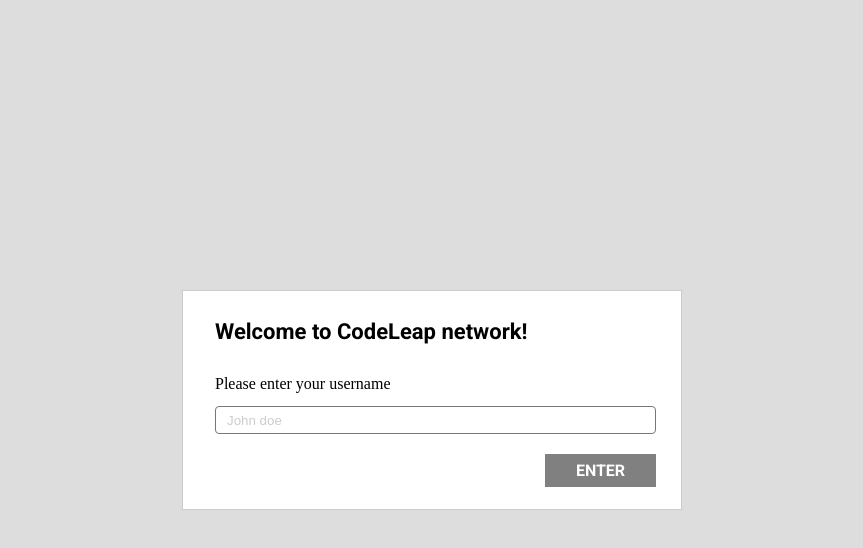
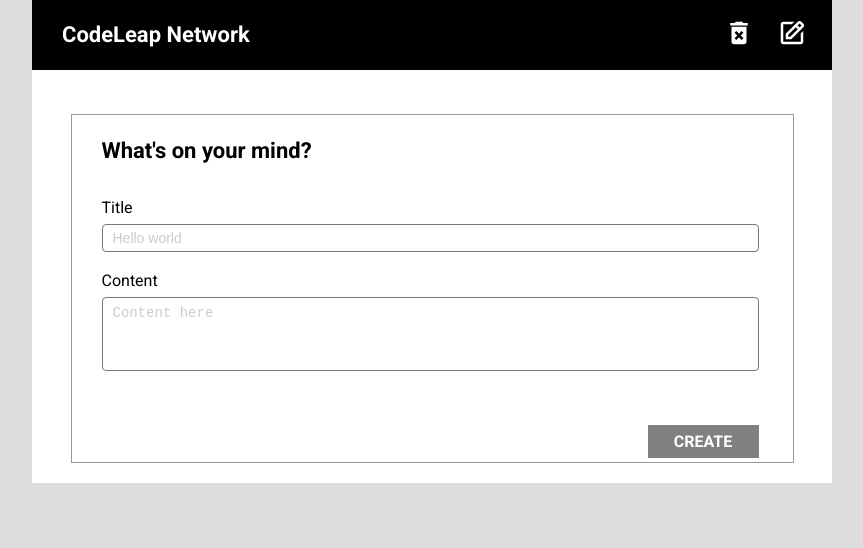
Before and after one commit to VTramon/Desafio-CodeLeap, a React (Create React App) app: page /app in a window 1280 px wide. Shown: the top 548 px of the page, without its empty margins (208-1071 px from the left). Built offline with nearby package versions, Linux system fonts and the light colour scheme.

Commit message:
created the container to add the messages

```diff
--- a/src/App.tsx
+++ b/src/App.tsx
@@ -1,9 +1,10 @@
-import { SignUpModal } from './SignUpModal'
+import { MainScreen } from './components/MainScreen'
 
 function App() {
   return (
     <div className="App">
-      <SignUpModal />
+      {/* <SignUpModal /> */}
+      <MainScreen />
     </div>
   )
 }
--- /dev/null
+++ b/src/components/CreateMessage/index.tsx
@@ -0,0 +1,60 @@
+/* eslint-disable react-hooks/exhaustive-deps */
+import { useEffect, useState } from 'react'
+import styles from './styles.module.scss'
+
+type CreateMessageProps = {
+  title: string
+  setTitle: (value: string) => void
+  message: string
+  setMessage: (value: string) => void
+}
+
+export const CreateMessage: React.FC<CreateMessageProps> = ({
+  message,
+  setMessage,
+  title,
+  setTitle,
+}) => {
+  const [isTheButtonDisabled, setIsTheButtonDisabled] = useState(true)
+  const handleIfTheButtonIsDisabled = () => {
+    if (message !== '' && title !== '') {
+      setIsTheButtonDisabled(false)
+    } else {
+      setIsTheButtonDisabled(true)
+    }
+  }
+
+  useEffect(() => {
+    handleIfTheButtonIsDisabled()
+  }, [message, title])
+  return (
+    <div className={styles.container}>
+      <h2>What's on your mind?</h2>
+
+      <form className={styles.form}>
+        <h3>Title</h3>
+        <input
+          onChange={(e) => {
+            setTitle(e.target.value)
+          }}
+          value={title}
+          type="text"
+          placeholder="Hello world"
+        />
+
+        <h3>Content</h3>
+        <textarea
+          onChange={(e) => {
+            setMessage(e.target.value)
+          }}
+          value={message}
+          placeholder="Content here"
+        />
+
+        <button disabled={isTheButtonDisabled} type="submit">
+          CREATE
+        </button>
+      </form>
+    </div>
+  )
+}
--- a/src/SignUpModal/styles.module.scss
+++ b/src/components/CreateMessage/styles.module.scss
@@ -1,39 +1,57 @@
-.modal {
+.container {
   display: flex;
   flex-direction: column;
-  padding: 28px 25px 23px 32px;
-  background: #ffffff;
-  border: 1px solid #cccccc;
-  width: 500px;
-  height: 220px;
+
+  width: 723px;
+  height: 349px;
+
+  padding: 23px 34px 29px 30px;
+  margin-top: 44px;
+
+  border: 1px solid #999999;
 
   h2 {
-    margin-bottom: 30px;
-  }
-
-  p {
-    margin-bottom: 13px;
+    text-align: start;
+    margin-bottom: 34px;
   }
 }
 
-.modal_form {
+.form {
   display: flex;
   flex-direction: column;
   align-items: flex-end;
 
+  h3 {
+    width: 100%;
+    margin-bottom: 7px;
+  }
+
+  textarea,
   input {
-    height: 28px;
     width: 100%;
-    background: #ffffff;
+
     border: 1px solid #777777;
     border-radius: 4px;
-
-    margin-bottom: 20px;
-    padding-left: 11px;
+    padding-left: 10px;
+    margin-bottom: 19px;
 
     &::placeholder {
       color: #cccccc;
+
+      font-size: 14px;
+      line-height: 16px;
     }
+  }
+
+  input {
+    height: 28px;
+  }
+
+  textarea {
+    width: 100%;
+    height: 74px;
+    resize: none;
+    padding-top: 7px;
   }
 
   button {
@@ -49,8 +67,11 @@
     width: 111px;
     height: 33px;
 
+    margin-top: 35px;
+
     &:disabled {
       background-color: gray;
+      cursor: auto;
     }
   }
 }
--- /dev/null
+++ b/src/components/Header/index.tsx
@@ -0,0 +1,25 @@
+import { DeleteIcon, EditIcon } from '../Icons'
+import styles from './styles.module.scss'
+
+type HeaderProps = {
+  title: string
+  location?: 'form'
+}
+
+export const Header: React.FC<HeaderProps> = ({ title, location }) => {
+  return (
+    <header data-location={location} className={styles.header}>
+      <h2>{title}</h2>
+      {location === undefined && (
+        <div>
+          <button>
+            <DeleteIcon />
+          </button>
+          <button>
+            <EditIcon />
+          </button>
+        </div>
+      )}
+    </header>
+  )
+}
--- /dev/null
+++ b/src/components/Header/styles.module.scss
@@ -0,0 +1,23 @@
+.header [data-location='form'] {
+  padding: 27px 37px;
+  height: 80px;
+}
+
+.header {
+  display: flex;
+  justify-content: space-between;
+  align-items: center;
+  padding: 0 25px 0 30px;
+  height: 70px;
+  width: 100%;
+
+  background-color: black;
+  color: white;
+
+  button {
+    width: 30px;
+    height: 30px;
+    margin-left: 23px;
+    background-color: inherit;
+  }
+}
--- /dev/null
+++ b/src/components/Icons/index.tsx
@@ -0,0 +1,37 @@
+export const EditIcon = () => {
+  return (
+    <svg
+      width="30"
+      height="30"
+      viewBox="0 0 30 30"
+      fill="none"
+      xmlns="http://www.w3.org/2000/svg"
+    >
+      <path
+        d="M8.75 21.2663L14.2662 21.2475L26.3062 9.3225C26.7787 8.85 27.0387 8.2225 27.0387 7.555C27.0387 6.8875 26.7787 6.26 26.3062 5.7875L24.3237 3.805C23.3787 2.86 21.73 2.865 20.7925 3.80125L8.75 15.7288V21.2663V21.2663ZM22.5562 5.5725L24.5425 7.55125L22.5462 9.52875L20.5637 7.5475L22.5562 5.5725ZM11.25 16.7713L18.7875 9.305L20.77 11.2875L13.2337 18.7513L11.25 18.7575V16.7713Z"
+        fill="white"
+      />
+      <path
+        d="M6.25 26.25H23.75C25.1288 26.25 26.25 25.1288 26.25 23.75V12.915L23.75 15.415V23.75H10.1975C10.165 23.75 10.1313 23.7625 10.0988 23.7625C10.0575 23.7625 10.0163 23.7513 9.97375 23.75H6.25V6.25H14.8088L17.3088 3.75H6.25C4.87125 3.75 3.75 4.87125 3.75 6.25V23.75C3.75 25.1288 4.87125 26.25 6.25 26.25Z"
+        fill="white"
+      />
+    </svg>
+  )
+}
+
+export const DeleteIcon = () => {
+  return (
+    <svg
+      width="30"
+      height="30"
+      viewBox="0 0 30 30"
+      fill="none"
+      xmlns="http://www.w3.org/2000/svg"
+    >
+      <path
+        d="M7.5 23.75C7.5 25.125 8.625 26.25 10 26.25H20C21.375 26.25 22.5 25.125 22.5 23.75V8.75H7.5V23.75ZM10.575 14.85L12.3375 13.0875L15 15.7375L17.65 13.0875L19.4125 14.85L16.7625 17.5L19.4125 20.15L17.65 21.9125L15 19.2625L12.35 21.9125L10.5875 20.15L13.2375 17.5L10.575 14.85ZM19.375 5L18.125 3.75H11.875L10.625 5H6.25V7.5H23.75V5H19.375Z"
+        fill="white"
+      />
+    </svg>
+  )
+}
--- /dev/null
+++ b/src/components/MainScreen/index.tsx
@@ -0,0 +1,20 @@
+import { useState } from 'react'
+import { CreateMessage } from '../CreateMessage'
+import { Header } from '../Header'
+import styles from './styles.module.scss'
+
+export const MainScreen = () => {
+  const [message, setMessage] = useState('')
+  const [title, setTitle] = useState('')
+  return (
+    <main className={styles.main_container}>
+      <Header title="CodeLeap Network" />
+      <CreateMessage
+        setMessage={setMessage}
+        setTitle={setTitle}
+        message={message}
+        title={title}
+      />
+    </main>
+  )
+}
--- /dev/null
+++ b/src/components/MainScreen/styles.module.scss
@@ -0,0 +1,10 @@
+.main_container {
+  display: flex;
+  flex-direction: column;
+  align-items: center;
+
+  width: 800px;
+  padding-bottom: 20px;
+
+  background-color: #ffffff;
+}
--- /dev/null
+++ b/src/components/SignUpModal/styles.module.scss
@@ -0,0 +1,63 @@
+.modal {
+  display: flex;
+  flex-direction: column;
+
+  padding: 28px 25px 23px 32px;
+  background: #ffffff;
+  border: 1px solid #cccccc;
+
+  width: 500px;
+  height: 220px;
+
+  h2 {
+    margin-bottom: 30px;
+  }
+
+  p {
+    margin-bottom: 13px;
+  }
+}
+
+.modal_form {
+  display: flex;
+  flex-direction: column;
+  align-items: flex-end;
+
+  input {
+    height: 28px;
+    width: 100%;
+    background: #ffffff;
+    border: 1px solid #777777;
+    border-radius: 4px;
+
+    margin-bottom: 20px;
+    padding-left: 11px;
+
+    &::placeholder {
+      color: #cccccc;
+
+      font-size: 14px;
+      line-height: 16px;
+    }
+  }
+
+  button {
+    background: #000000;
+
+    font-family: 'Roboto';
+    font-style: normal;
+    font-weight: 700;
+    font-size: 16px;
+    line-height: 19px;
+
+    color: #ffffff;
+
+    width: 111px;
+    height: 33px;
+
+    &:disabled {
+      background-color: gray;
+      cursor: auto;
+    }
+  }
+}
--- a/src/index.scss
+++ b/src/index.scss
@@ -10,17 +10,27 @@
 #root {
   display: flex;
   justify-content: center;
-  align-items: center;
+  align-items: flex-start;
   width: 100vw;
   min-height: 100vh;
   overflow-x: hidden;
   background-color: #dddddd;
+  font-family: 'Roboto';
+  font-style: normal;
 }
 
 h2 {
-  font-family: 'Roboto';
-  font-style: normal;
   font-weight: 700;
   font-size: 22px;
   line-height: 26px;
 }
+
+h3 {
+  font-weight: 400;
+  font-size: 16px;
+  line-height: 19px;
+}
+
+button {
+  cursor: pointer;
+}
```
Also changed, not shown: src/components/SignUpModal/index.tsx (renamed from src/SignUpModal/index.tsx).
